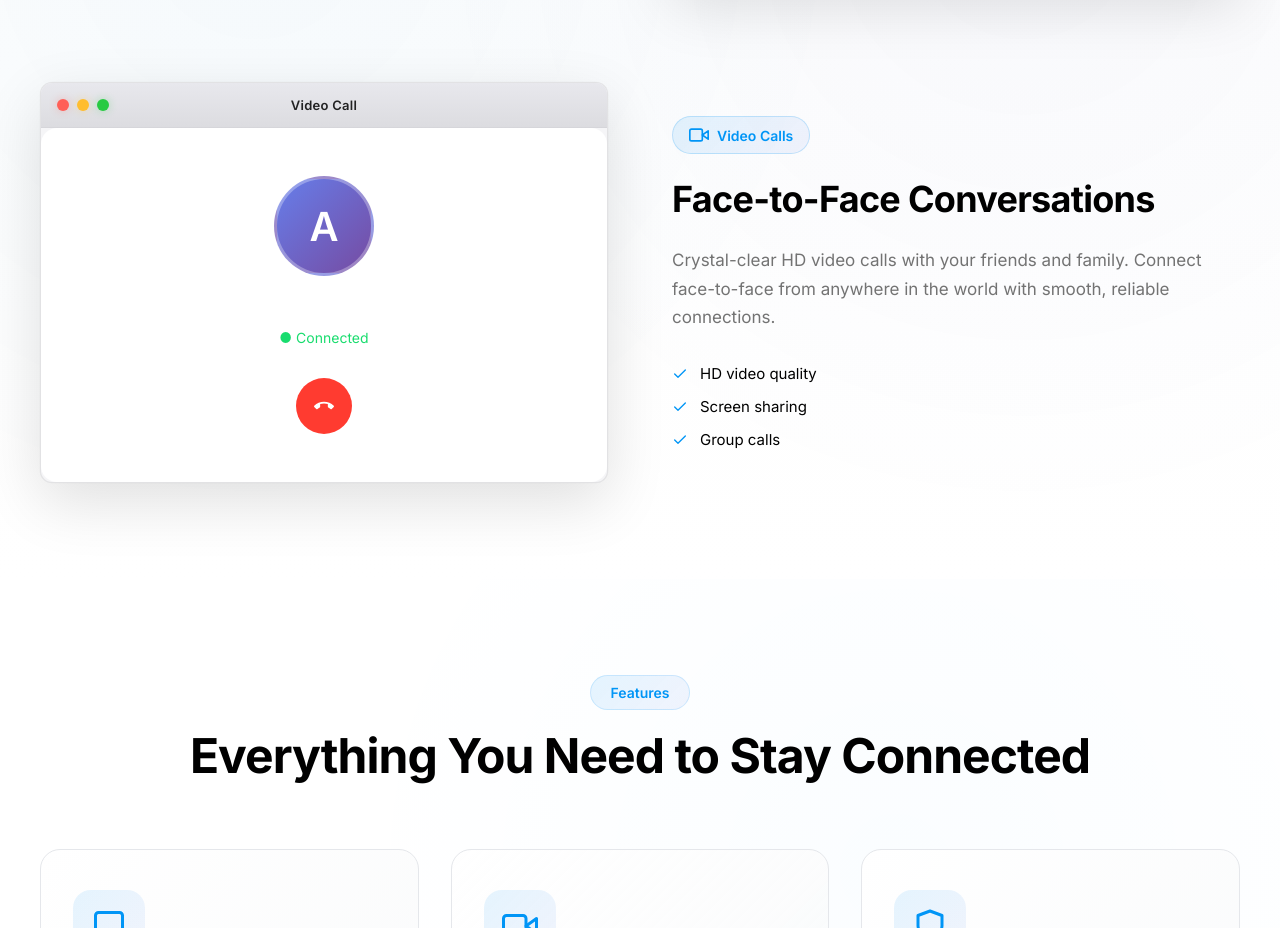
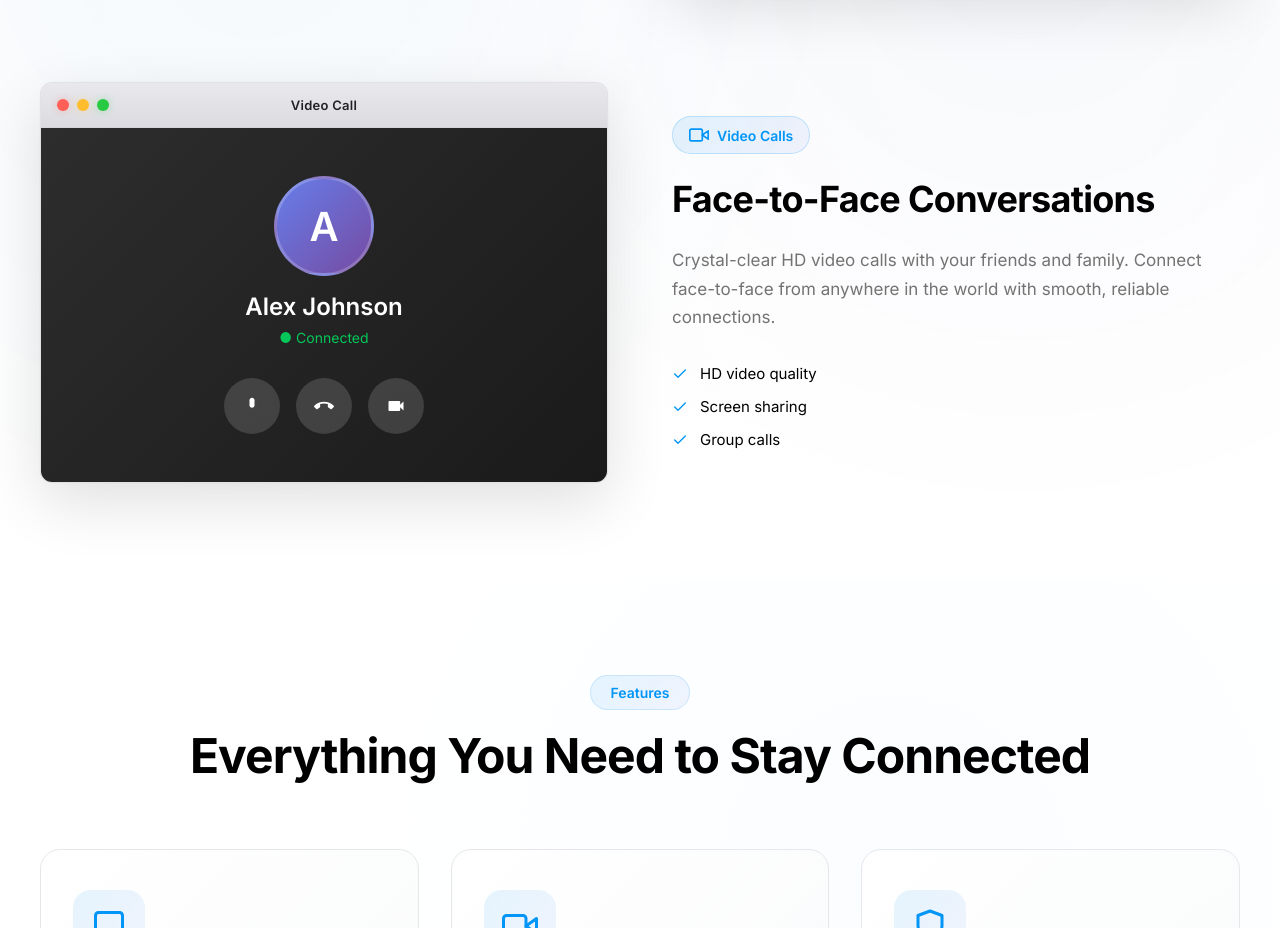
Before and after one commit to sakshampokharel01-beep/Chatter, a React (Vite) app: page / in a window 1280 px wide. Shown: the part 1660-2588 px from the top of the page. Built offline with nearby package versions, Linux system fonts and the light colour scheme; no server answers; a web font is replaced by a local one.

Commit message:
Fix video call mock display in light mode

```diff
--- a/src/styles/LandingPage.css
+++ b/src/styles/LandingPage.css
@@ -802,8 +802,8 @@
   align-items: center;
   justify-content: center;
   gap: 2rem;
-  background: linear-gradient(135deg, #667eea 0%, #764ba2 100%);
-  border-radius: 16px;
+  background: linear-gradient(135deg, #2d2d2d 0%, #1a1a1a 100%);
+  border-radius: 0;
   padding: 3rem 2rem;
   min-height: 320px;
 }
@@ -823,7 +823,62 @@
   font-size: 2.5rem;
   font-weight: 600;
   margin: 0 auto 1rem;
-  border: 3px solid rgba(255, 255, 255, 0.3);
+  border: 3px solid rgba(255, 255, 255, 0.2);
+  background: linear-gradient(135deg, #667eea 0%, #764ba2 100%);
+}
+
+.participant-avatar span {
+  color: white;
+}
+
+.participant-name {
+  font-size: 1.5rem;
+  font-weight: 600;
+  margin-bottom: 0.5rem;
+  color: white;
+}
+
+.participant-status {
+  font-size: 0.875rem;
+  opacity: 0.9;
+  color: #00d95f;
+}
+
+.video-controls-mock {
+  display: flex;
+  gap: 1rem;
+}
+
+.control-mock {
+  width: 56px;
+  height: 56px;
+  display: flex;
+  align-items: center;
+  justify-content: center;
+  background: rgba(255, 255, 255, 0.15);
+  backdrop-filter: blur(10px);
+  border-radius: 50%;
+  cursor: pointer;
+  transition: all 0.2s ease;
+  color: white;
+}
+
+.control-mock:hover {
+  background: rgba(255, 255, 255, 0.25);
+  transform: scale(1.05);
+}
+
+.control-mock svg {
+  width: 20px;
+  height: 20px;
+}
+
+.control-mock.danger {
+  background: #ff3b30;
+}
+
+.control-mock.danger:hover {
+  background: #e02d21;
 }
 
 .participant-avatar span {
@@ -2350,3 +2405,29 @@
 [data-theme="light"] .chat-user-photo {
   border: 3px solid rgba(0, 149, 246, 0.2);
 }
+
+/* Video call mock theme overrides */
+[data-theme="dark"] .video-call-mock {
+  background: linear-gradient(135deg, #2d2d2d 0%, #1a1a1a 100%);
+}
+
+[data-theme="light"] .video-call-mock {
+  background: linear-gradient(135deg, #2d2d2d 0%, #1a1a1a 100%);
+}
+
+[data-theme="light"] .video-participant {
+  color: white;
+}
+
+[data-theme="light"] .participant-name {
+  color: white;
+}
+
+[data-theme="light"] .control-mock {
+  background: rgba(255, 255, 255, 0.15);
+  color: white;
+}
+
+[data-theme="light"] .control-mock:hover {
+  background: rgba(255, 255, 255, 0.25);
+}
```
